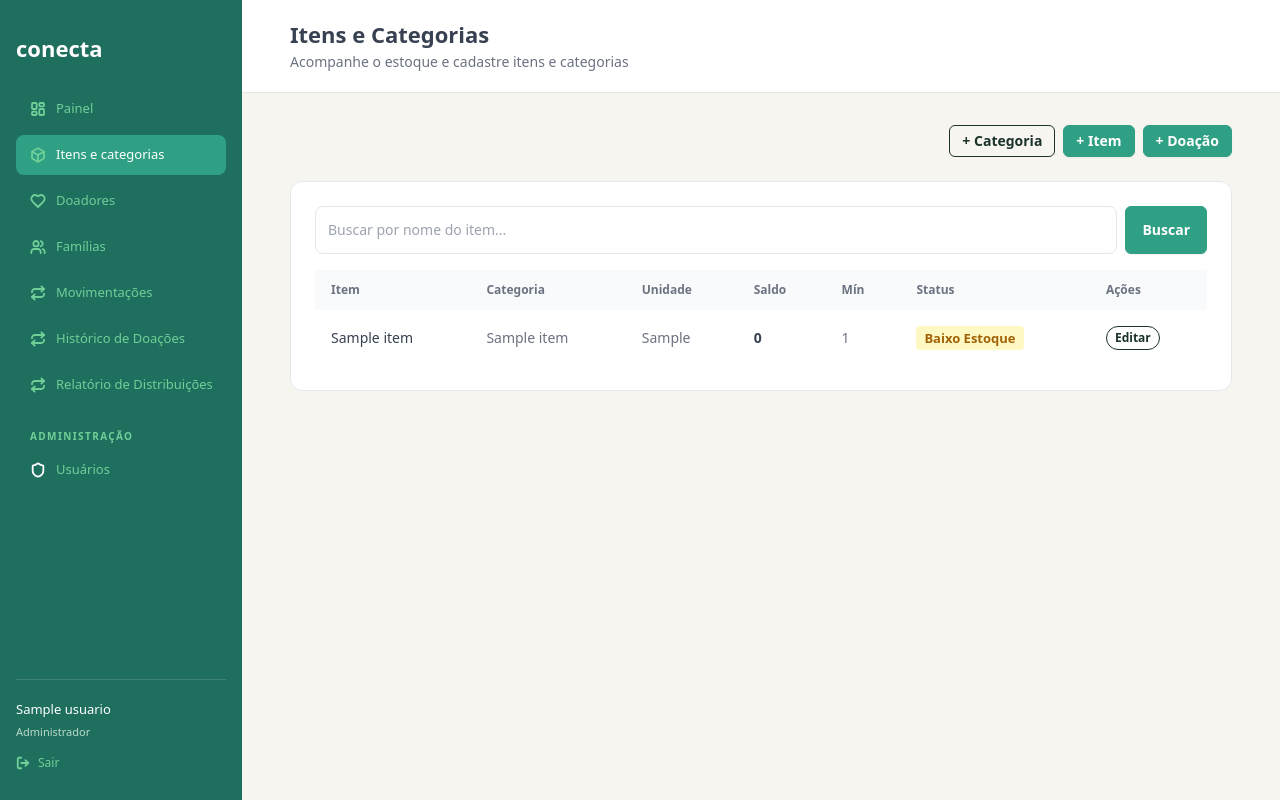
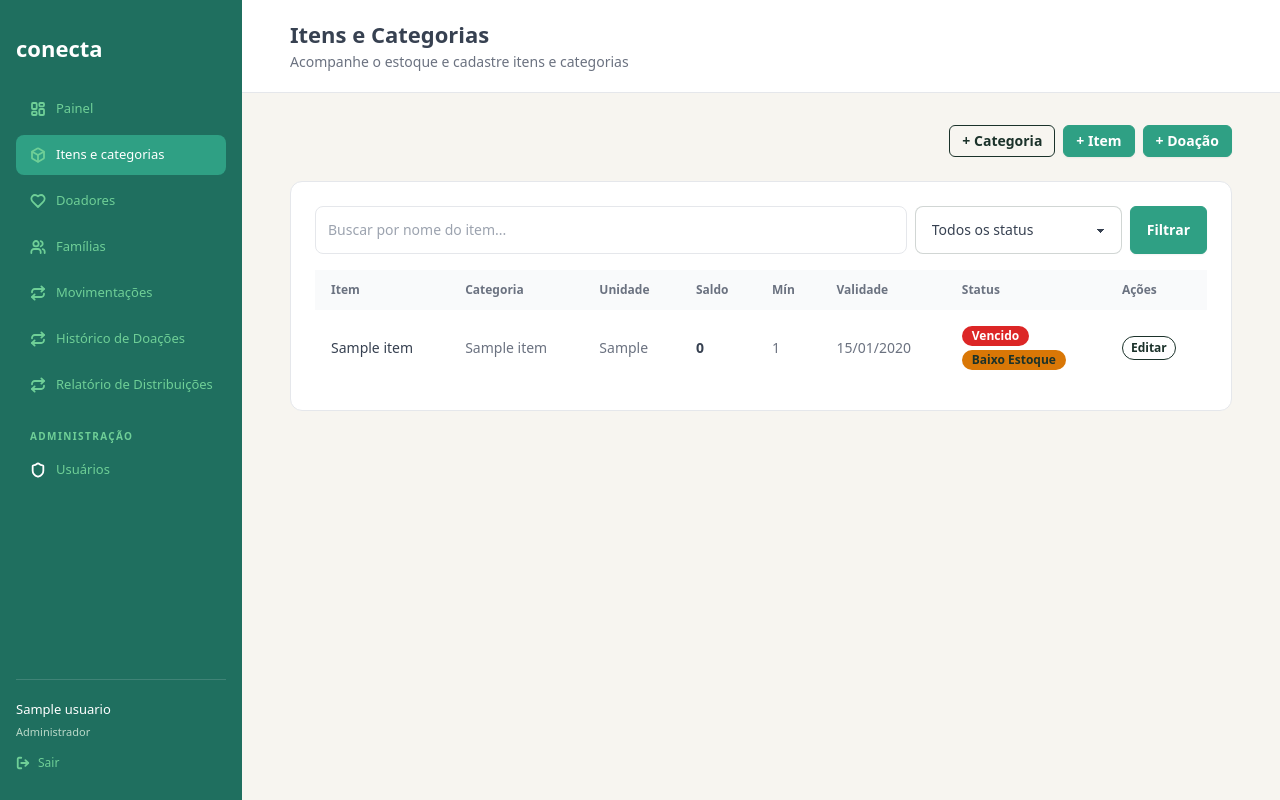
Before and after one commit to Antonio-pf/projeto-eng-soft, a Django app: page /itens/ in a window 1280 px wide. Run offline with Django 5.2, Linux system fonts and the light colour scheme; a user stored in the database is signed in; tables that the repository leaves empty hold one stand-in row (values such as "Sample post"); some libraries are stand-ins or nearby versions.

Commit message:
feat(core): adiciona controle de data de validade e alertas de estoque
- Adicionado campo 'expiration_date' ao modelo Item e migração correspondente.
- Implementadas propriedades de verificação de validade (is_expired, expires_soon, days_until_expiration) no modelo Item.
- Atualizado ItemForm e templates para suporte à inserção e exibição de validade.
- Adicionado filtro por status de validade na listagem de itens e alertas no painel principal/dashboard.
- Adicionados testes unitários cobrindo as novas funcionalidades de validade.

```diff
--- a/core/forms.py
+++ b/core/forms.py
@@ -250,7 +250,7 @@ class CategoriaItemForm(forms.ModelForm):
 class ItemForm(forms.ModelForm):
     class Meta:
         model = Item
-        fields = ["nome", "categoria", "unidade_medida", "estoque_minimo"]
+        fields = ["nome", "categoria", "unidade_medida", "estoque_minimo", "expiration_date"]
         widgets = {
             "nome": forms.TextInput(
                 attrs={
@@ -261,12 +261,16 @@ class ItemForm(forms.ModelForm):
             "categoria": forms.Select(attrs={"class": _CARD_SELECT_CLASS}),
             "unidade_medida": forms.Select(attrs={"class": _CARD_SELECT_CLASS}),
             "estoque_minimo": forms.NumberInput(attrs={"class": _CARD_INPUT_CLASS, "min": "0"}),
+            "expiration_date": forms.DateInput(
+                attrs={"class": _CARD_INPUT_CLASS, "type": "date"}
+            ),
         }
         labels = {
             "nome": "Nome do Item",
             "categoria": "Categoria",
             "unidade_medida": "Unidade de Medida",
             "estoque_minimo": "Estoque Mínimo",
+            "expiration_date": "Data de Validade (Opcional)",
         }
 
     def clean_estoque_minimo(self):
--- a/core/models.py
+++ b/core/models.py
@@ -1,6 +1,7 @@
 from django.contrib.auth.base_user import AbstractBaseUser, BaseUserManager
 from django.core.validators import MinValueValidator
 from django.db import models
+from django.utils import timezone
 
 
 class UsuarioManager(BaseUserManager):
@@ -137,6 +138,7 @@ class Item(models.Model):
         default=0,
         validators=[MinValueValidator(0)],
     )
+    expiration_date = models.DateField(null=True, blank=True)
     criado_em = models.DateTimeField(auto_now_add=True)
 
     class Meta:
@@ -167,6 +169,25 @@ class Item(models.Model):
     @property
     def abaixo_estoque_minimo(self):
         return self.saldo_atual <= self.estoque_minimo
+
+    @property
+    def is_expired(self):
+        if not self.expiration_date:
+            return False
+        return self.expiration_date < timezone.localdate()
+
+    @property
+    def expires_soon(self):
+        if not self.expiration_date:
+            return False
+        delta = (self.expiration_date - timezone.localdate()).days
+        return 0 <= delta <= 7
+
+    @property
+    def days_until_expiration(self):
+        if not self.expiration_date:
+            return None
+        return (self.expiration_date - timezone.localdate()).days
 
 
 class Doacao(models.Model):
--- a/core/views.py
+++ b/core/views.py
@@ -5,6 +5,7 @@ from django.core.paginator import Paginator
 from django.db.models import Count, Sum
 from django.http import JsonResponse
 from django.shortcuts import get_object_or_404, redirect, render
+from django.utils import timezone
 from django.views.decorators.http import require_POST
 
 from core.decorators import admin_obrigatorio, login_obrigatorio
@@ -63,7 +64,15 @@ def logout_view(request):
 
 @login_obrigatorio
 def painel_view(request):
-    return render(request, "core/painel.html")
+    todos_itens = Item.objects.select_related("categoria", "unidade_medida").all()
+    itens_vencidos = [i for i in todos_itens if i.is_expired]
+    itens_vencendo = [i for i in todos_itens if i.expires_soon]
+    context = {
+        "itens_vencidos_count": len(itens_vencidos),
+        "itens_vencendo_count": len(itens_vencendo),
+        "itens_criticos": itens_vencidos + itens_vencendo,
+    }
+    return render(request, "core/painel.html", context)
 
 
 # ---------------------------------------------------------------------------
@@ -280,9 +289,16 @@ def item_update(request, pk):
 @login_obrigatorio
 def item_list(request):
     query = request.GET.get("q", "").strip()
+    status_filter = request.GET.get("status", "").strip()
+
     itens_list = Item.objects.select_related("categoria", "unidade_medida").all().order_by("nome")
     if query:
         itens_list = itens_list.filter(nome__icontains=query)
+
+    if status_filter == "vencido":
+        itens_list = [item for item in itens_list if item.is_expired]
+    elif status_filter == "vencendo":
+        itens_list = [item for item in itens_list if item.expires_soon]
 
     paginator = Paginator(itens_list, 20)
     page_number = request.GET.get("page")
@@ -291,7 +307,7 @@ def item_list(request):
     return render(
         request,
         "core/item_list.html",
-        {"page_obj": page_obj, "query": query},
+        {"page_obj": page_obj, "query": query, "status_filter": status_filter},
     )
 
 
--- a/templates/core/item_form.html
+++ b/templates/core/item_form.html
@@ -26,7 +26,10 @@
             {% include "partials/_campo_formulario_dashboard.html" with field=form.categoria select=True %}
             {% include "partials/_campo_formulario_dashboard.html" with field=form.unidade_medida select=True %}
         </div>
-        {% include "partials/_campo_formulario_dashboard.html" with field=form.estoque_minimo %}
+        <div class="flex flex-col gap-4 sm:flex-row">
+            {% include "partials/_campo_formulario_dashboard.html" with field=form.estoque_minimo %}
+            {% include "partials/_campo_formulario_dashboard.html" with field=form.expiration_date %}
+        </div>
         <div class="flex gap-3">
             <button type="submit" class="btn btn-secondary w-fit rounded-md px-4 py-2.5 text-sm font-semibold" data-testid="item-form-submit-button">
                 {% if editing %}Salvar alterações{% else %}Salvar item{% endif %}
--- a/templates/core/item_list.html
+++ b/templates/core/item_list.html
@@ -15,7 +15,7 @@
 </div>
 
 <section class="w-full rounded-xl border border-gray-200 bg-white p-4 sm:p-6" data-testid="item-table-card">
-    <form method="get" class="mb-4 flex gap-2">
+    <form method="get" class="mb-4 flex flex-col sm:flex-row gap-2">
         <input
             type="text"
             name="q"
@@ -23,8 +23,13 @@
             placeholder="Buscar por nome do item..."
             class="w-full rounded-lg border border-gray-200 bg-white p-3 text-sm text-gray-700 placeholder:text-gray-400"
         >
-        <button type="submit" class="btn btn-secondary rounded-md px-4 text-sm font-semibold">Buscar</button>
-        {% if query %}
+        <select name="status" class="select select-bordered rounded-lg bg-white text-sm text-gray-700">
+            <option value="">Todos os status</option>
+            <option value="vencido" {% if status_filter == "vencido" %}selected{% endif %}>Vencidos</option>
+            <option value="vencendo" {% if status_filter == "vencendo" %}selected{% endif %}>Prest. a Vencer (7 dias)</option>
+        </select>
+        <button type="submit" class="btn btn-secondary rounded-md px-4 text-sm font-semibold">Filtrar</button>
+        {% if query or status_filter %}
         <a href="{% url 'item_list' %}" class="btn btn-ghost rounded-md px-4 text-sm font-semibold">Limpar</a>
         {% endif %}
     </form>
@@ -39,6 +44,7 @@
                     <th class="px-4 py-3 font-semibold">Unidade</th>
                     <th class="px-4 py-3 font-semibold">Saldo</th>
                     <th class="px-4 py-3 font-semibold">Mín</th>
+                    <th class="px-4 py-3 font-semibold">Validade</th>
                     <th class="px-4 py-3 font-semibold">Status</th>
                     <th class="px-4 py-3 font-semibold">Ações</th>
                 </tr>
@@ -51,12 +57,27 @@
                     <td class="px-4 py-4 text-sm text-gray-500">{{ item.unidade_medida.sigla }}</td>
                     <td class="px-4 py-4 text-sm font-semibold text-gray-700">{{ item.saldo_atual }}</td>
                     <td class="px-4 py-4 text-sm text-gray-500">{{ item.estoque_minimo }}</td>
+                    <td class="px-4 py-4 text-sm text-gray-500">
+                        {% if item.expiration_date %}
+                            {{ item.expiration_date|date:"d/m/Y" }}
+                        {% else %}
+                            -
+                        {% endif %}
+                    </td>
                     <td class="px-4 py-4 text-sm">
-                        {% if item.abaixo_estoque_minimo %}
-                        <span class="inline-block whitespace-nowrap rounded bg-yellow-100 px-2 py-0.5 text-[13px] font-semibold text-yellow-700" data-testid="item-baixo-estoque-badge">Baixo Estoque</span>
-                        {% else %}
-                        <span class="inline-block whitespace-nowrap rounded bg-green-100 px-2 py-0.5 text-[13px] font-semibold text-primary">Ok</span>
-                        {% endif %}
+                        <div class="flex flex-col gap-1 items-start">
+                            {% if item.is_expired %}
+                            <span class="badge badge-error text-white text-xs font-semibold" data-testid="item-vencido-badge">Vencido</span>
+                            {% elif item.expires_soon %}
+                            <span class="badge badge-warning text-xs font-semibold" data-testid="item-prestes-vencer-badge">Vence logo ({{ item.days_until_expiration }}d)</span>
+                            {% endif %}
+
+                            {% if item.abaixo_estoque_minimo %}
+                            <span class="badge badge-warning text-xs font-semibold" data-testid="item-baixo-estoque-badge">Baixo Estoque</span>
+                            {% elif not item.is_expired and not item.expires_soon %}
+                            <span class="badge badge-ghost text-xs font-semibold">Ok</span>
+                            {% endif %}
+                        </div>
                     </td>
                     <td class="px-4 py-4 text-sm">
                         <a href="{% url 'item_update' item.pk %}" class="btn btn-outline btn-xs">Editar</a>
@@ -71,13 +92,13 @@
     <div class="mt-6 flex justify-center">
         <div class="join">
             {% if page_obj.has_previous %}
-            <a href="?page={{ page_obj.previous_page_number }}{% if query %}&q={{ query }}{% endif %}" class="join-item btn btn-sm">«</a>
+            <a href="?page={{ page_obj.previous_page_number }}{% if query %}&q={{ query }}{% endif %}{% if status_filter %}&status={{ status_filter }}{% endif %}" class="join-item btn btn-sm">«</a>
             {% else %}
             <button class="join-item btn btn-sm btn-disabled">«</button>
             {% endif %}
             <button class="join-item btn btn-sm">Página {{ page_obj.number }} de {{ page_obj.paginator.num_pages }}</button>
             {% if page_obj.has_next %}
-            <a href="?page={{ page_obj.next_page_number }}{% if query %}&q={{ query }}{% endif %}" class="join-item btn btn-sm">»</a>
+            <a href="?page={{ page_obj.next_page_number }}{% if query %}&q={{ query }}{% endif %}{% if status_filter %}&status={{ status_filter }}{% endif %}" class="join-item btn btn-sm">»</a>
             {% else %}
             <button class="join-item btn btn-sm btn-disabled">»</button>
             {% endif %}
```
Also changed, not shown: core/tests.py (+69 -0 lines), templates/core/painel.html (+33 -4 lines), core/migrations/0004_item_expiration_date.py (added).
